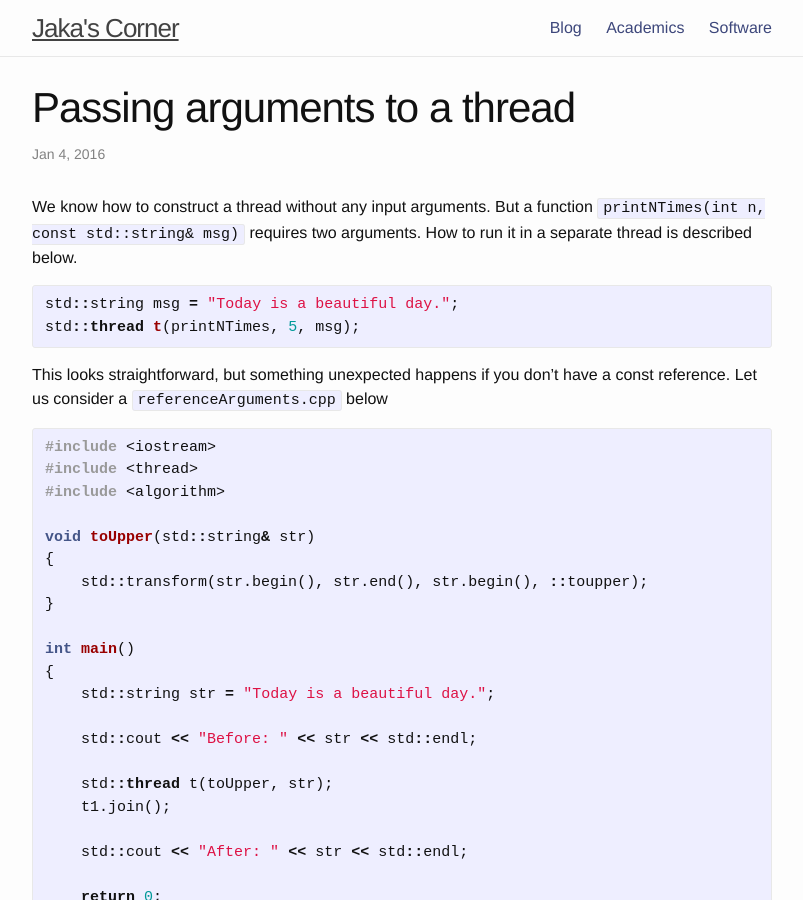
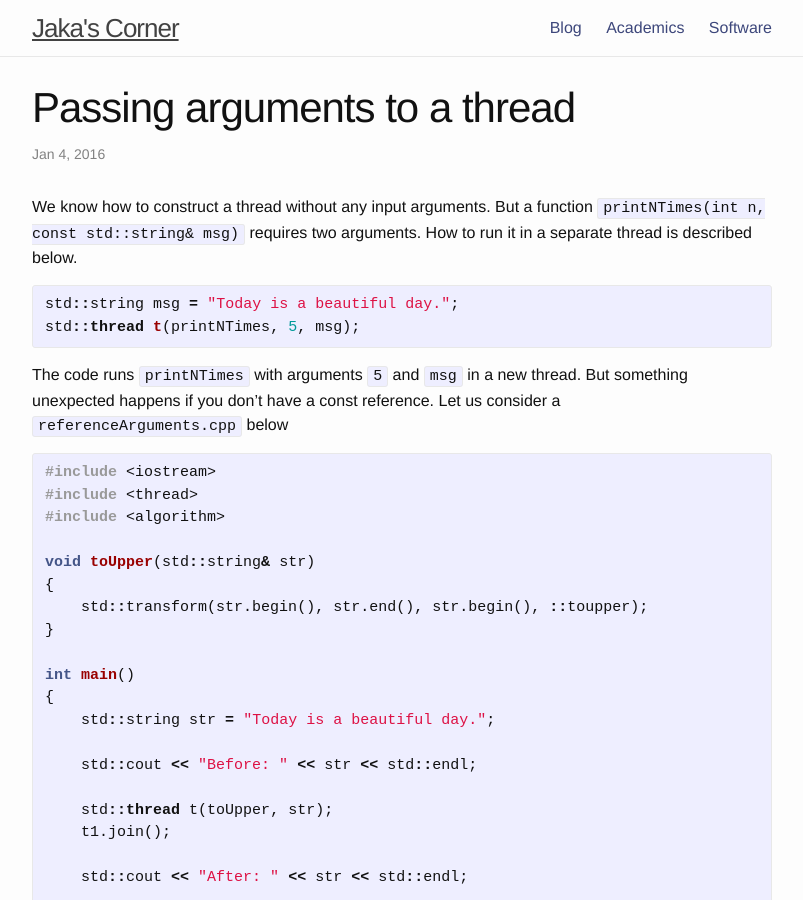
Before and after one commit to jakaspeh/jakaspeh.github.io, a Jekyll site: the page built from _posts/2016-01-04-arguments.md, in a window 1280 px wide and 900 px high. Shown: the whole window, without its empty margins (238-1041 px from the left). Built offline with Jekyll 4.4.1, drawn with Linux system fonts in a browser that asks for light colours.

Commit message:
Small change....

```diff
--- a/_posts/2016-01-04-arguments.md
+++ b/_posts/2016-01-04-arguments.md
@@ -15,9 +15,10 @@ std::string msg = "Today is a beautiful day.";
 std::thread t(printNTimes, 5, msg);
 {% endhighlight %}
 
-This looks straightforward, but something unexpected happens if you don't have a
-const reference. Let us consider a `{%raw%}referenceArguments.cpp{%endraw%}`
-below
+The code runs `{%raw%}printNTimes{%endraw%}` with arguments `{%raw%}5{%endraw%}`
+and `{%raw%}msg{%endraw%}` in a new thread. But something unexpected happens if
+you don't have a const reference. Let us consider a
+`{%raw%}referenceArguments.cpp{%endraw%}` below
 
 {% highlight c++ %}
 #include <iostream>
```
